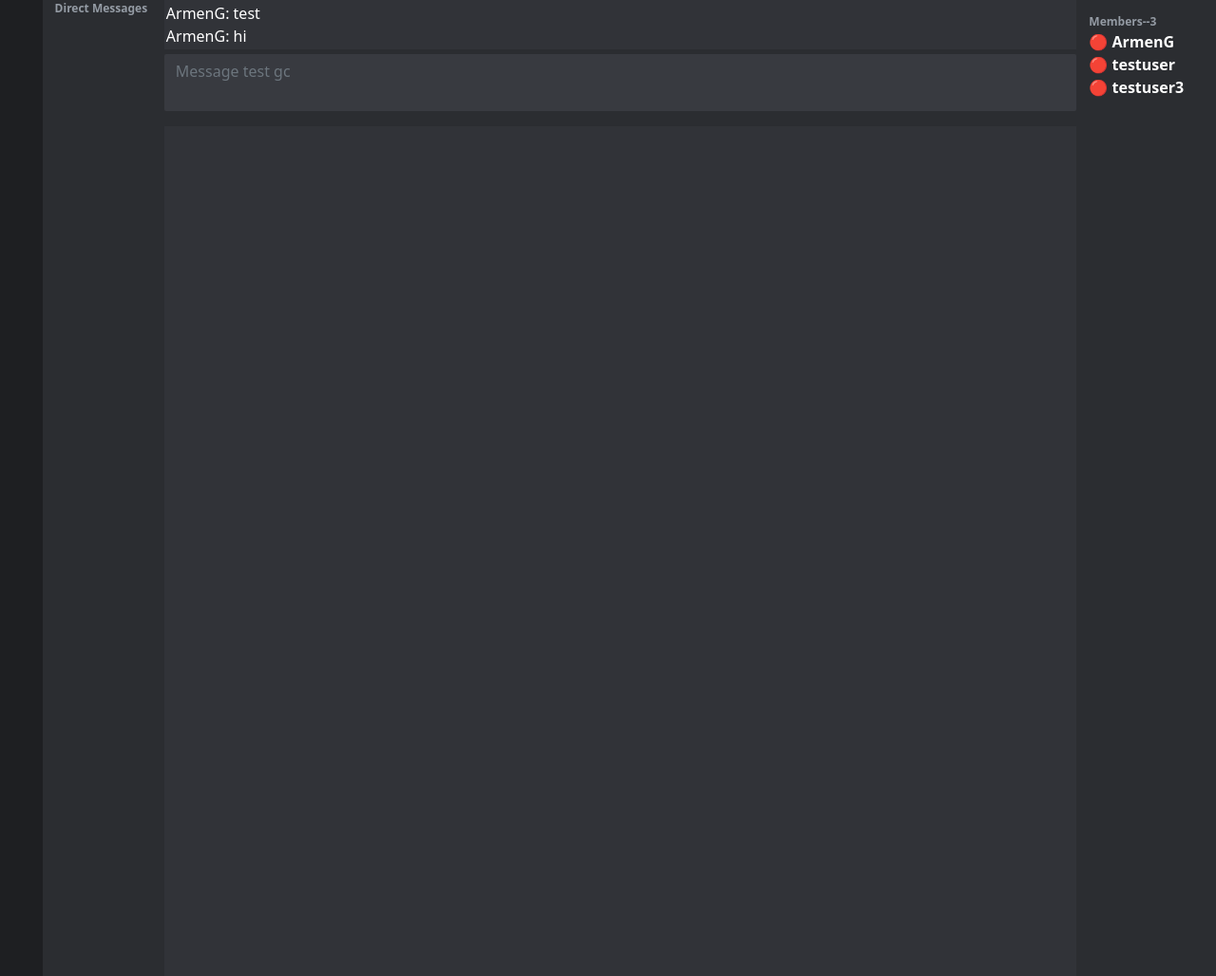
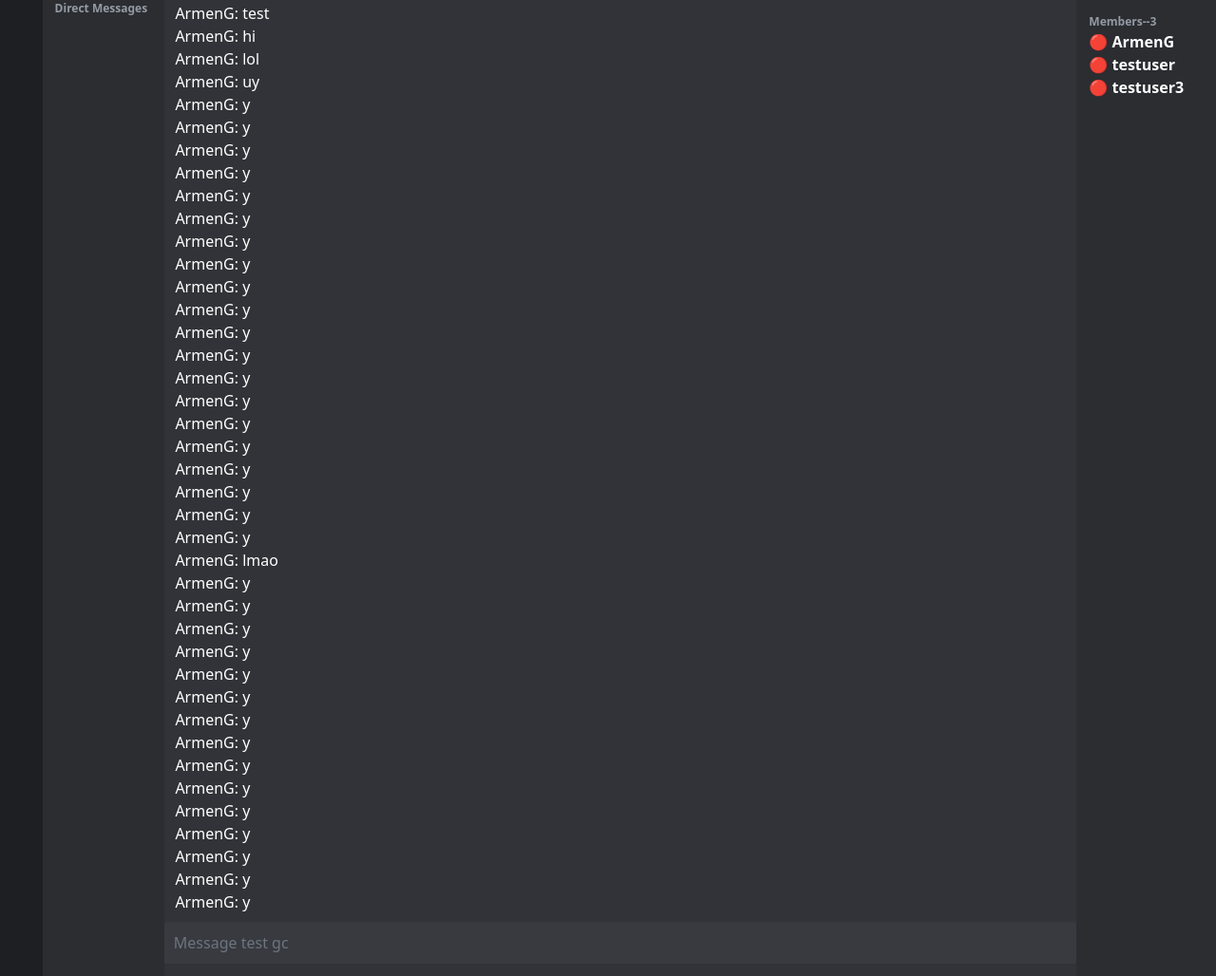
Before and after one commit to ArmenG888/PyChat, a Django app: page /chat/4/ in a window 1280 px wide. Shown: the whole page at 95% size. Run offline with Django 4.2, Linux system fonts and the light colour scheme; data comes from the database, SQL or seed files in the repository; both versions use the stored data as it was after the commit; data that the repository does not hold is empty; some libraries are stand-ins or nearby versions.

Commit message:
design and functionality

```diff
--- a/pychat/message/templates/message/dm.html
+++ b/pychat/message/templates/message/dm.html
@@ -10,14 +10,14 @@
         {% endfor %}
     </div>
 </div>
-<div style="display:flex; flex-direction:column;float:left;width:75vw;height:100vh;background-color:#313338; ">
-    <textarea style="background-color:#313338; outline:none; resize:none; border:none; color:white;" id="messages">{{message}}</textarea>
+<div style="display:flex; flex-direction:column;float:left;width:75vw;height:100vh;background-color:#313338;">
+    <textarea style="background-color:#313338; outline:none; resize:none; border:none; color:white; height:95%;margin-left:1%;" readonly spellcheck="false" id="messages">{{message}}</textarea>
     <form method="post" style="display:flex; flex-direction:row; align-items:center;">
         {% csrf_token %}
         <div class="mb-3">
-            <textarea class="form-control" id="text" name="text" rows="2" placeholder="Message {{dms.name}}" style="outline:none; resize:none; border:none;background-color:#383A40;border-radius: 2px; margin-top:0.5%;color:white; width:75vw;margin-right:2px;"></textarea>
+            <input type="text" class="form-control" id="text" name="text" rows="2" placeholder="Message {{dms.name}}" style="outline:none; resize:none; border:none;background-color:#383A40;border-radius: 2px; position: absolute;bottom:0;color:white; width:75vw;margin-right:2px;padding:10px;margin-bottom:1%;">
         </div>
-        <button type="submit" class="btn btn-primary" style="margin-left:2px;">Submit</button>
+        <input type="submit" hidden />
     </form>
 </div>
 <div style="float:left;width:10.6vw;height:100vh; background-color:#2B2D31;display:flex; flex-direction:column;">
@@ -28,6 +28,27 @@
         {% endfor %}
     </div>
 </div>
+<script>
+    $(document).ready(function(){
+    setInterval(function(){
+        $.ajax({
+            type:'GET',
+            url : "/ajax/{{dms.id}}",
+            success: function(response){
+                document.getElementById("messages").value = response.response;
+                var $textarea = $('#messages');
+                for (const [key, value] of Object.entries(response.online)) {
+                    $("#"+key).html(value + key);
+                }
+
+            },
+            error: function(response)
+            {
+                console.log("b");
+            }
+        });
+    },100);
+});</script>
 {% comment %} {% block content %}
 <div class="main">
     <h1 style="margin-left:10%;margin-right: 10%;margin-top:0.1%;">{{dms.name}}</h1>
@@ -54,26 +75,7 @@
             <textarea style="" id="messages">{{message}}</textarea>
         </div>
     </div>
-    <script>
-        $(document).ready(function(){
-        setInterval(function(){
-            $.ajax({
-                type:'GET',
-                url : "/ajax/{{dms.id}}",
-                success: function(response){
-                    document.getElementById("messages").value = response.response;
-                    var $textarea = $('#messages');
-                    for (const [key, value] of Object.entries(response.online)) {
-                        $("#"+key).html(value + key);
-                    }
-                },
-                error: function(response)
-                {
-                    console.log("b");
-                }
-            });
-        },100);
-    });</script>
+
 
     <div class="input" >
         <form method="post" style="display:flex; flex-direction:row; align-items:center;">
--- a/pychat/static/main.css
+++ b/pychat/static/main.css
@@ -1,5 +1,15 @@
 
-
+::-webkit-scrollbar {
+    width: 10px;
+  }
+::-webkit-scrollbar-track {
+    background:#2B2D31;
+    border-radius:10px;
+}
+::-webkit-scrollbar-thumb {
+    background: #1A1B1E;
+    border-radius:10px;
+  }
 * {
     color:white;
     background-color: #2B2D31;
```
Also changed, not shown: pychat/db.sqlite3.
